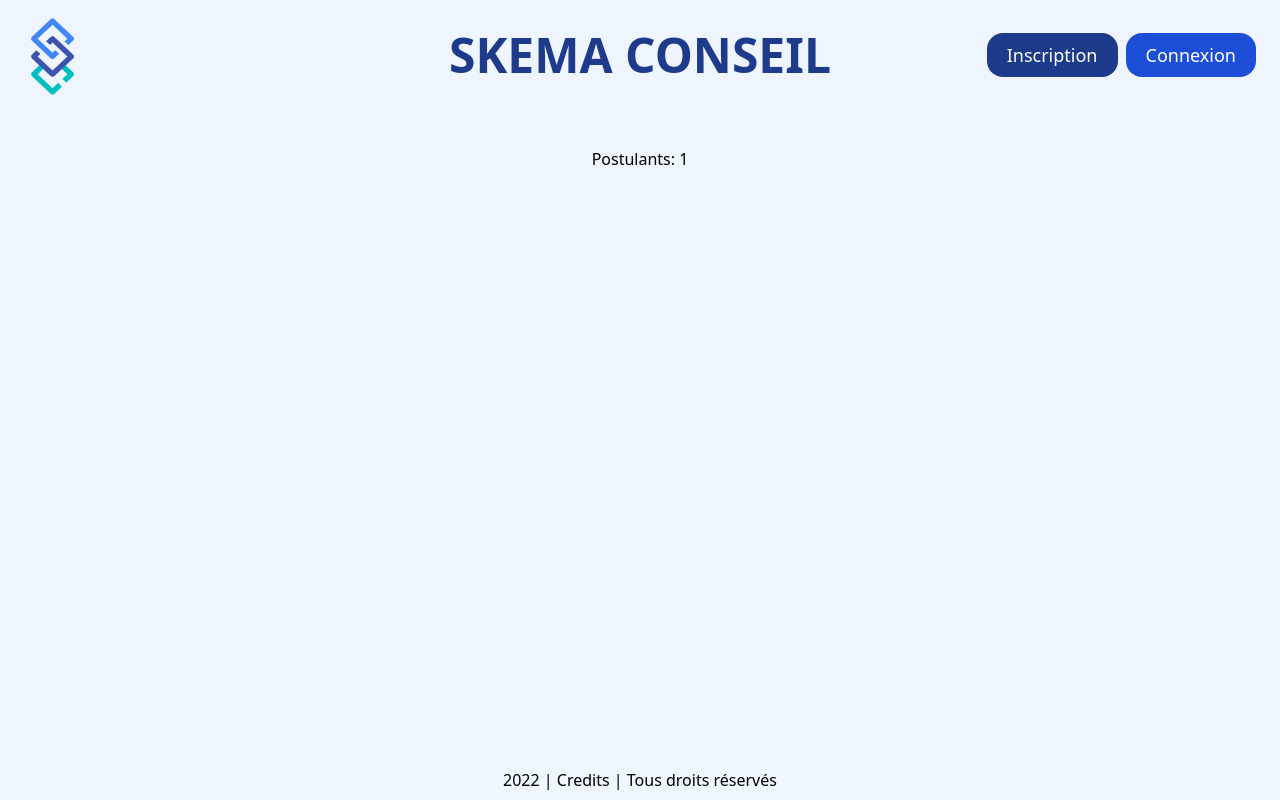
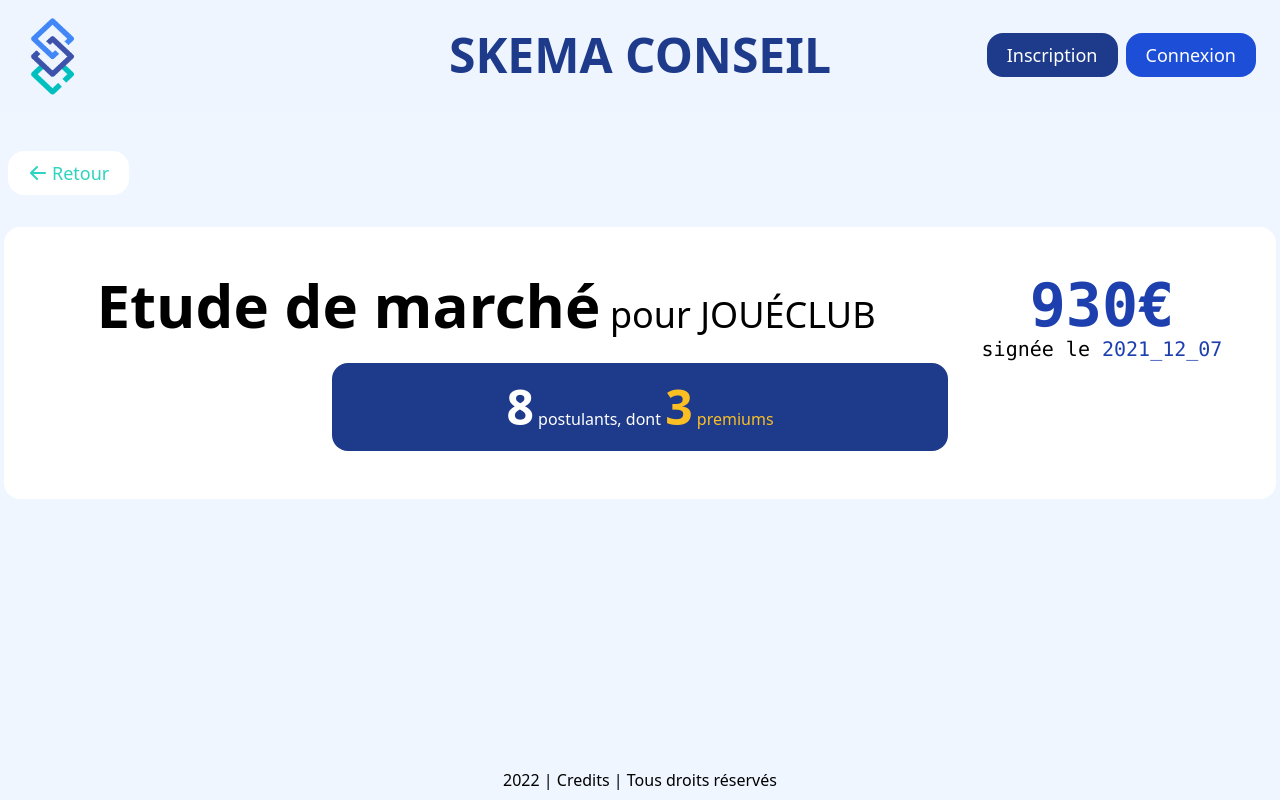
Before and after one commit to cypg09/plateforme-intervenants-frontend, a Next.js app: page /postulants/1 in a window 1280 px wide. Built offline with nearby package versions, Linux system fonts and the light colour scheme.

Commit message:
Added CardPostulants

```diff
--- a/components/common/Navbar.js
+++ b/components/common/Navbar.js
@@ -21,12 +21,12 @@
         <Button
           text="Inscription"
           btnStyle="secondary"
-          href="inscription"
+          href="/inscription"
         />
         <Button
           text="Connexion"
           btnStyle="primary"
-          href="connexion"
+          href="/connexion"
         />
       </div>
     </div>
--- /dev/null
+++ b/components/rh/postulants/CardPostulants/CardPostulants.js
@@ -0,0 +1,47 @@
+import { useRouter } from 'next/router';
+import React from 'react';
+import SubCardNombrePostulants from './SubCardNombrePostulants';
+
+export default function CardPostulants() {
+  const router = useRouter();
+  const [incrementation, setIncrementation] = React.useState("22_09_34");
+  const [nomDuClient, setNomDuClient] = React.useState("Jouéclub");
+  const [type, setType] = React.useState("Etude de marché");
+  const [remuneration, setRemuneration] = React.useState(930);
+  const [dateDeSignature, setDateDeSignature] = React.useState("2021_12_07");
+  const [nombreDePostulants, setNombreDePostulants] = React.useState(8);
+  const [nombreDePostulantsPremium, setNombreDePostulantsPremium] = React.useState(3);
+  const { pid } = router.query;
+
+  React.useEffect(() => {
+    //fetch("localhost")
+
+  })
+
+  return(
+    <div className="grid grid-cols-4 px-5 py-12 mt-8 bg-white rounded-2xl">
+      <h1 className='col-span-3 text-4xl'>
+        <span className='text-6xl font-bold'>{ type }</span>
+        {" "}pour{" "}
+        <span className="uppercase">{ nomDuClient }</span>
+      </h1>
+      <span>
+        <p className='font-mono text-6xl font-semibold text-blue-800'>{ remuneration }€</p>
+        <p className='font-mono text-xl'>signée le {" "}
+          <span className='text-blue-800'>
+            { dateDeSignature }
+          </span>
+        </p>
+      </span>
+
+      <div className='col-span-2 col-start-2'>
+        <SubCardNombrePostulants
+          nombreDePostulants={nombreDePostulants}
+          nombreDePostulantsPremium={nombreDePostulantsPremium}
+        />
+      </div>
+
+    </div>
+  );
+
+}
--- /dev/null
+++ b/components/rh/postulants/CardPostulants/SubCardNombrePostulants.js
@@ -0,0 +1,16 @@
+export default function SubCardNombrePostulants({ nombreDePostulants, nombreDePostulantsPremium }) {
+  return(
+    <>
+      <div className="p-5 text-white bg-blue-900 rounded-2xl">
+        <p className="align-middle">
+          <span className="text-5xl font-bold">{ nombreDePostulants }</span>
+          {" "}postulant{nombreDePostulants > 1 ? "s" : ""}, dont {" "}
+          <span className="text-amber-400">
+            <span className="text-5xl font-bold">{ nombreDePostulantsPremium }</span>
+            {" "}premium{ nombreDePostulantsPremium > 1 ? "s" : "" }
+          </span>
+        </p>
+      </div>
+    </>
+  )
+}
--- /dev/null
+++ b/components/rh/postulants/Postulants.js
@@ -0,0 +1,11 @@
+import BackToDashboardBanner from '../../common/BackToDashboardBanner';
+import CardPostulants from './CardPostulants/CardPostulants';
+
+export default function Postulants() {
+  return(
+    <>
+      <BackToDashboardBanner/>
+      <CardPostulants />
+    </>
+  );
+}
--- a/pages/postulants/[pid].js
+++ b/pages/postulants/[pid].js
@@ -1,7 +1,9 @@
-import { useRouter } from 'next/router';
+import Postulants from "../../components/rh/postulants/Postulants";
 
-export default function PostulantsbyId() {
-  const router = useRouter();
-  const { pid } = router.query;
-  return <p>Postulants: {pid}</p>
+export default function Pid() {
+  return(
+    <>
+      <Postulants />
+    </>
+  );
 }
```
